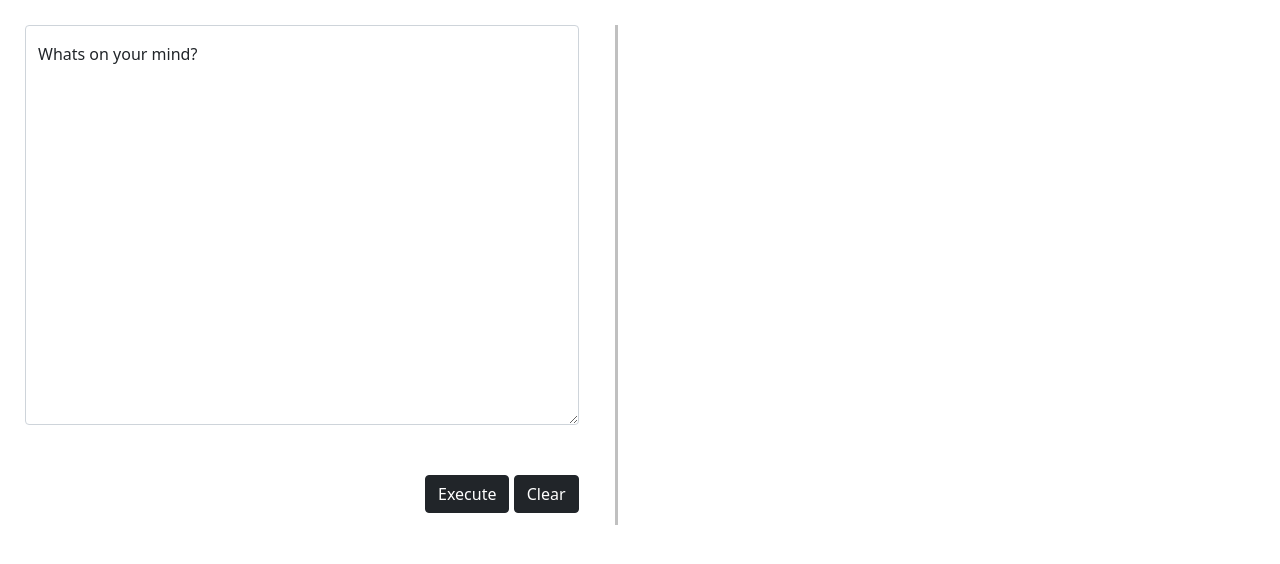
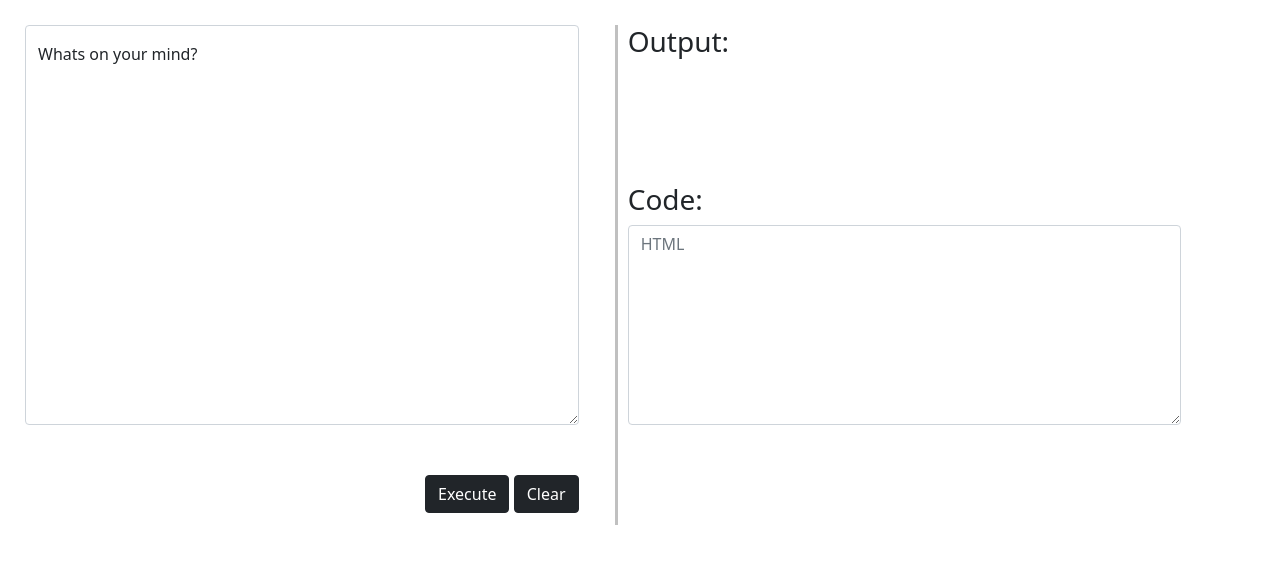
Before and after one commit to Faizan-Khurshid/FYP_frontend, a Django app: page / in a window 1280 px wide. Shown: the part 56-620 px from the top of the page. Run offline with Django 3.2, Linux system fonts and the light colour scheme.

Commit message:
enhanced code

```diff
--- a/templates/index.html
+++ b/templates/index.html
@@ -34,12 +34,18 @@
       </form>
     </div>
     <div style="margin-left: 3%; width: 1%">
-      <div style="height: 500px; width: 3px;background-color: silver;">
-
+      <div style="height: 500px; width: 3px;background-color: silver;"></div>
+    </div>
+    <div style="width: 45%;display: flex;flex-direction: column;justify-content: space-between;margin-bottom: 100px;">
+      <div>
+        <h3>Output: </h3>
+        {{code | safe}}
       </div>
-    </div>
-    <div style="width: 45%;">
-      {{code | safe}}
+      <div>
+        <h3>Code: </h3>
+        <textarea class="form-control" placeholder="HTML" id="floatingTextarea1" style="height: 200px"
+          name="raw_text">{{code}}</textarea>
+      </div>
     </div>
   </div>
   <script src="https://cdn.jsdelivr.net/npm/bootstrap@5.0.0-beta2/dist/js/bootstrap.bundle.min.js"
```
